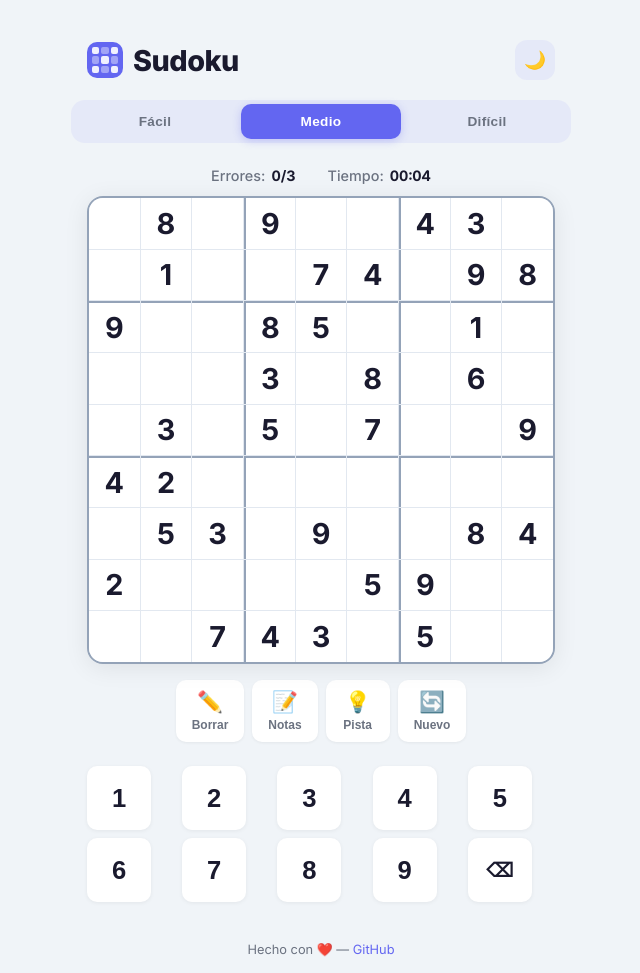
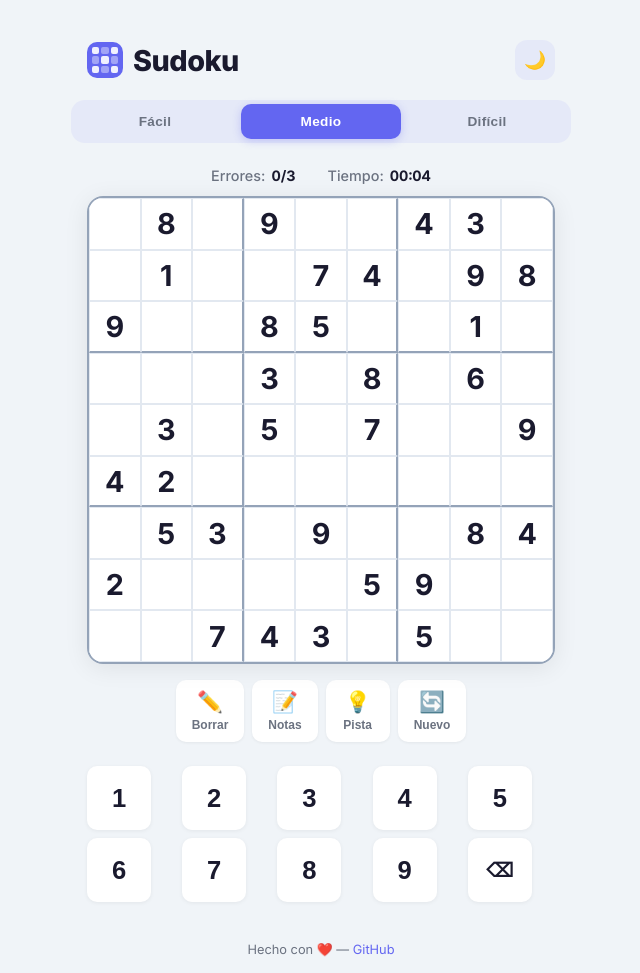
Before and after one commit to ManuelNevado/sudoku-web, a plain HTML site: page index.html in a window 1280 px wide. Shown: the whole page, without its empty margins (319-959 px from the left). Drawn offline with Linux system fonts and the light colour scheme.

Commit message:
Fix 3x3 box thick border separators
Replaced gap-based grid borders with proper cell borders using
correct nth-child selectors for the 3x3 box boundaries.

Co-Authored-By: Claude Opus 4.6 <noreply@anthropic.com>

```diff
--- a/css/style.css
+++ b/css/style.css
@@ -215,26 +215,13 @@ h1 {
   display: grid;
   grid-template-columns: repeat(9, 1fr);
   grid-template-rows: repeat(9, 1fr);
-  gap: 1px;
-  background: var(--border);
-  border: 2px solid var(--border-thick);
   border-radius: var(--radius);
   overflow: hidden;
   box-shadow: var(--shadow);
   aspect-ratio: 1;
   width: 100%;
   transition: transform 0.5s ease;
-}
-
-/* Thick borders for 3x3 boxes */
-.cell:nth-child(9n+4),
-.cell:nth-child(9n+7) {
-  border-left: 2px solid var(--border-thick);
-}
-
-.cell:nth-child(n+19):nth-child(-n+27),
-.cell:nth-child(n+46):nth-child(-n+54) {
-  border-top: 2px solid var(--border-thick);
+  border: 2px solid var(--border-thick);
 }
 
 .cell {
@@ -247,6 +234,19 @@ h1 {
   transition: background var(--transition);
   user-select: none;
   -webkit-tap-highlight-color: transparent;
+  border: 0.5px solid var(--border);
+}
+
+/* Thick right border after columns 3 and 6 (0-indexed: col 2, 5) */
+.cell:nth-child(9n+3),
+.cell:nth-child(9n+6) {
+  border-right: 2px solid var(--border-thick);
+}
+
+/* Thick bottom border after rows 3 and 6 (children 19-27 = row index 2, 46-54 = row index 5) */
+.cell:nth-child(n+19):nth-child(-n+27),
+.cell:nth-child(n+46):nth-child(-n+54) {
+  border-bottom: 2px solid var(--border-thick);
 }
 
 .cell-value {
```
